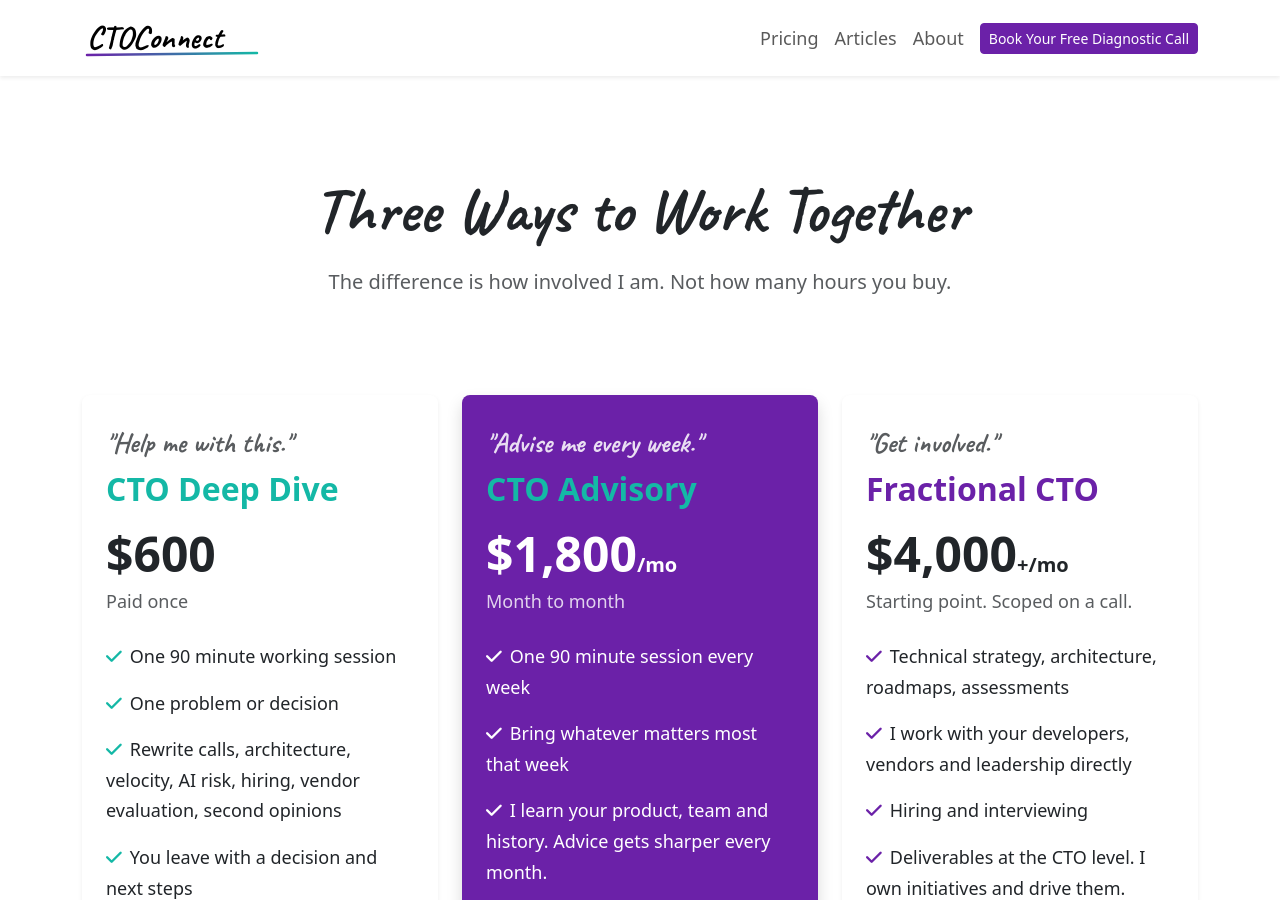
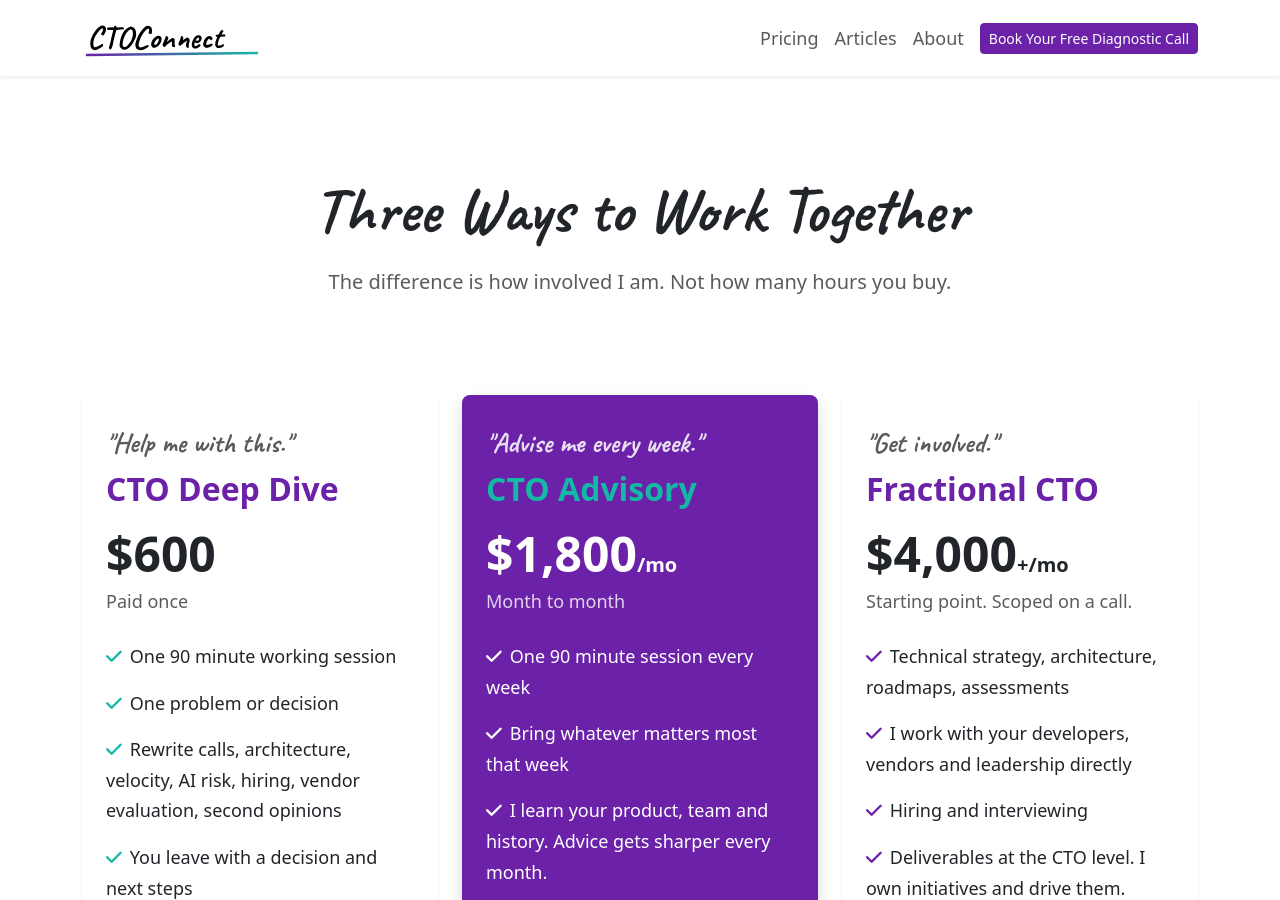
Before and after one commit to backupparachute/ctoconnect-website, a Jekyll site: the page built from pricing.html, in a window 1280 px wide and 900 px high. Built offline with Jekyll 4.4.1, drawn with Linux system fonts in a browser that asks for light colours; comment, search, counter and statistics services are not loaded.

Commit message:
Make the pricing page Deep Dive title purple
Co-Authored-By: Claude Opus 5.5 <noreply@anthropic.com>

```diff
--- a/pricing.html
+++ b/pricing.html
@@ -26,7 +26,7 @@ description: Three ways to work with an experienced CTO. A single Deep Dive for
                 <div class="card shadow-sm rounded-3 border-0 h-100">
                     <div class="card-body p-4 d-flex flex-column">
                         <p class="handwritten fs-3 text-muted mb-1">"Help me with this."</p>
-                        <h3 class="fs-2 fw-bold text-teal mb-3">CTO Deep Dive</h3>
+                        <h3 class="fs-2 fw-bold text-purple mb-3">CTO Deep Dive</h3>
                         <p class="display-5 fw-bold mb-1">$600</p>
                         <p class="text-muted mb-4">Paid once</p>
                         <ul class="list-unstyled mb-4 flex-grow-1">
```
